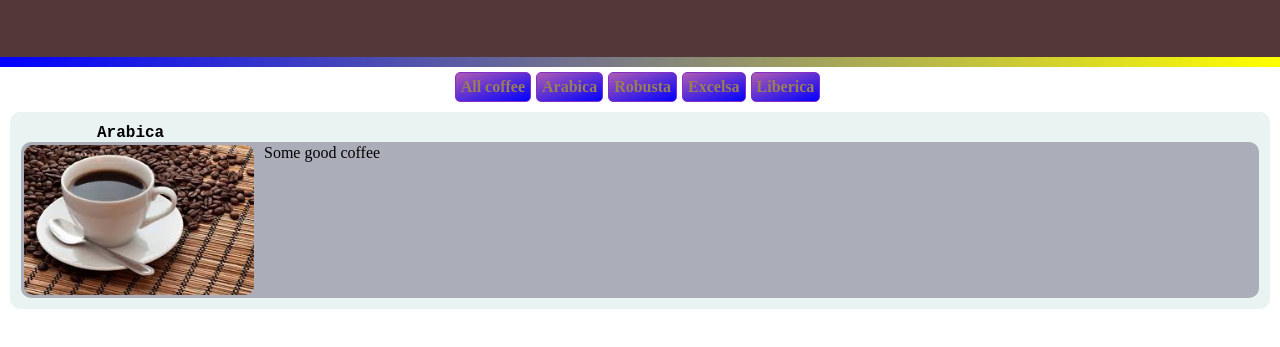
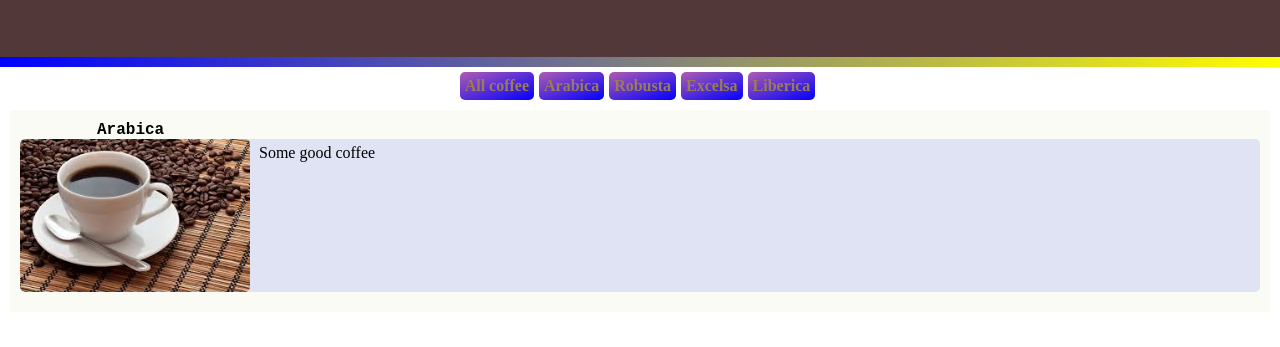
Before and after one commit to domysu/coffee, a plain HTML site: page index.html in a window 1280 px wide. Shown: the part 137-484 px from the top of the page. Drawn offline with Linux system fonts and the light colour scheme.

Commit message:
Changes to css

```diff
--- a/styles.css
+++ b/styles.css
@@ -48,7 +48,7 @@ html, body{
     margin-right: 5px;
    padding: 5px;
    margin-top: 5px;
-   border: 1px solid;
+
    color: rgb(153, 125, 87);
    font-weight: bold;
    border-color:rgb(134, 46, 201);
@@ -57,37 +57,51 @@ html, body{
    background: linear-gradient(160deg, rgb(176, 92, 175),blue)
 
 }
-img{
+.coffee img{
     object-fit: cover;
-    height: 150px;
-    width: 230px;
-    border: 1px solid rgb(171, 174, 184);
-    border-radius: 10px;
+    height: 100%;
+    width: 100%;
+    max-width: 230px;
+
+    border-radius: 5px;
+
+}
+.coffee img:hover{
+    transform: rotate(2deg) scale(0.9);
+    transition: transform 0.4s ease-in-out;
+
+
 }
 .coffee{
-    background-color: rgb(233, 243, 241);
+    background-color: rgb(249, 251, 244);
     width: auto;
     margin: 10px;
     padding: 10px;
-    border: 1px solid rgb(233, 243, 241);
-    border-radius: 10px;
+    border-radius: 2px;
+
+
 
 }
     .coffee span{
     font-weight: bold;
     font-family:'Courier New', Courier, monospace;
-    margin-left: 76px
+    margin-left: 77px;
+
+
 }
 .coffee-list{
-background-color: rgb(171, 174, 184);
-border-radius: 10px;
-border: 2px solid rgb(171, 174, 184);
+background-color: rgb(223, 227, 243);
+border-radius: 5px;
 font-weight: normal;
 display: flex;
+margin-bottom: 10px;
+overflow: hidden;
+
 
 
 }
 .coffee-description{
     margin-left: 9px;
+    margin-top: 5px;
 
 }
```
